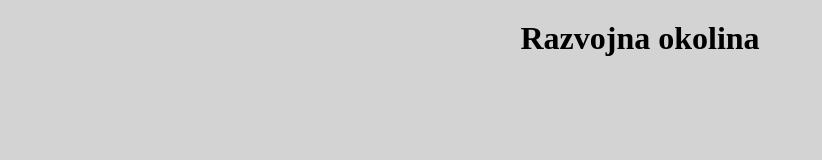
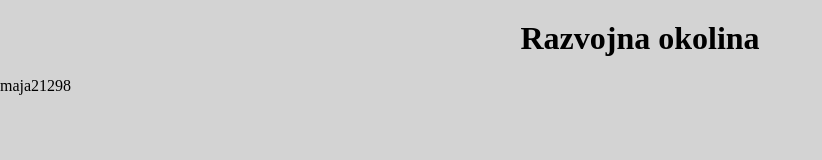
Before and after one commit to domac19/razvojna-okolina, a plain HTML site: page index.html in a window 1280 px wide. Shown: the whole page, without its empty margins (0-822 px from the left). Drawn offline with Linux system fonts and the light colour scheme.

Commit message:
Maja Plesa

```diff
--- a/index.html
+++ b/index.html
@@ -9,5 +9,6 @@
   <body>
     <h1>Razvojna okolina</h1>
     <!-- dodaj svoje ime i prezime ili nickname u p tag -->
+     <p>maja21298</p>
   </body>
 </html>
```
